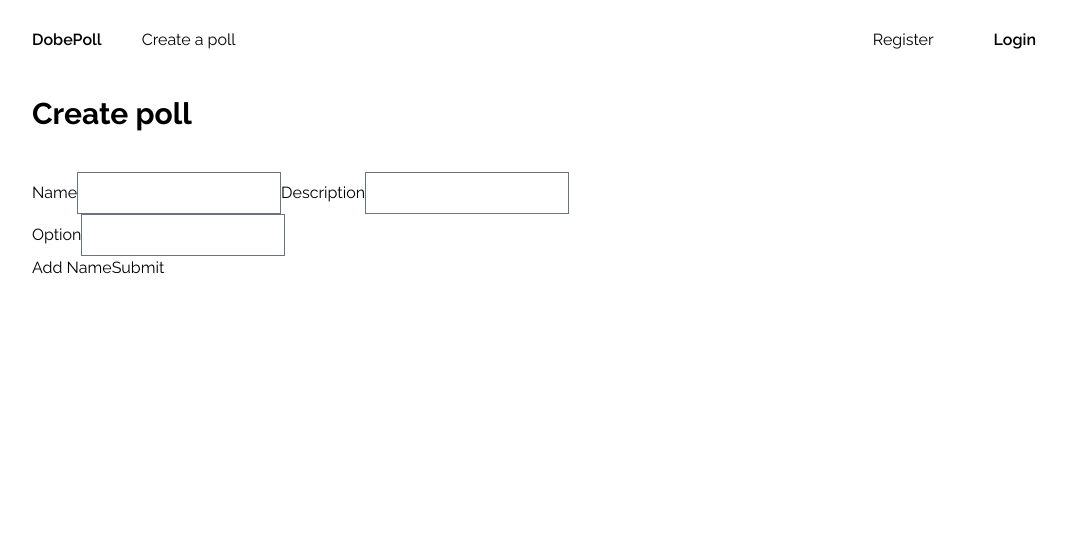
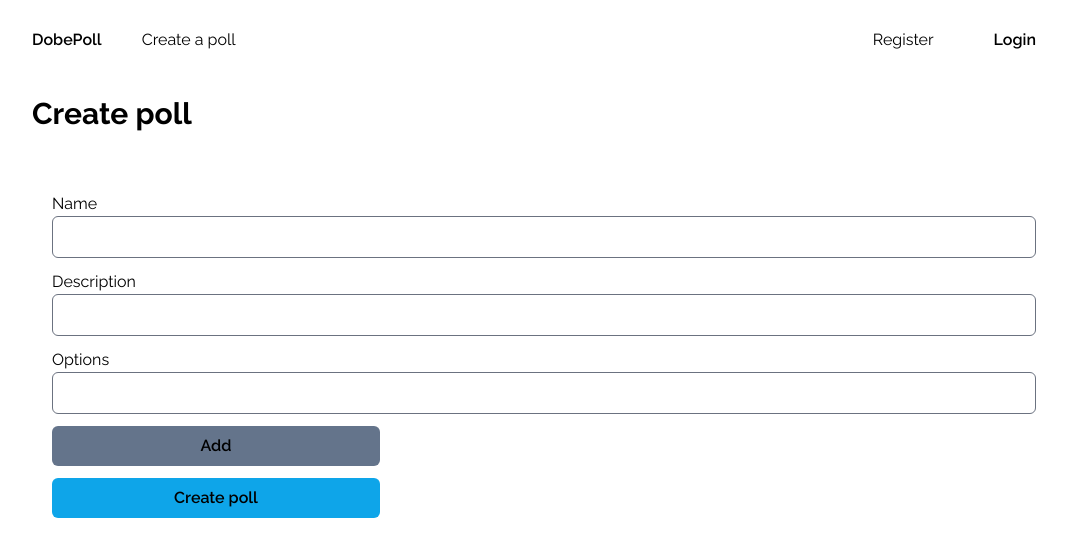
Before and after one commit to VVKDO98/dobepoll, a React (Vite) app in the folder packages/app/: page /create in a window 1280 px wide. Shown: the top 556 px of the page, without its empty margins (96-1163 px from the left). Built offline with nearby package versions, Linux system fonts and the light colour scheme.

Commit message:
Styling create form

```diff
--- a/packages/app/src/components/Button.jsx
+++ b/packages/app/src/components/Button.jsx
@@ -1,9 +1,10 @@
 import React from 'react'
 import { Link } from 'react-router-dom'
 
-const Button = ({ content, link, secondary, event }) => {
+const Button = ({ type, content, link, secondary, event }) => {
   if (!link) {
     return <button
+              type={type}
               className={secondary ? 'w-1/3 h-10 bg-slate-500 rounded-md font-semibold' : 'w-1/3 h-10 bg-sky-500 rounded-md font-semibold'}
               onClick={event || undefined}
             >
@@ -13,6 +14,7 @@ const Button = ({ content, link, secondary, event }) => {
 
   return (
     <button
+      type={type}
       className={secondary ? 'w-1/3 h-10 bg-slate-500 rounded-md font-semibold' : 'w-1/3 h-10 bg-sky-500 rounded-md font-semibold'}
     >
       <Link to={link}>{content}</Link>
--- a/packages/app/src/components/CreatePollComp.jsx
+++ b/packages/app/src/components/CreatePollComp.jsx
@@ -2,6 +2,7 @@ import React, { useState } from 'react'
 import { gql, useMutation } from '@apollo/client'
 import { Formik, Field, Form } from 'formik'
 import { useNavigate } from 'react-router-dom'
+import Button from './Button'
 
 const POST_POLL = gql`
 mutation Mutation($poll: PollInput!) {
@@ -26,6 +27,7 @@ const FormikForm = () => {
   const navigate = useNavigate()
 
   return (
+    <div className='w-full p-5 dark:bg-slate-600 rounded-md'>
       <Formik
         initialValues={{
           name: '',
@@ -40,34 +42,34 @@ const FormikForm = () => {
         }}
       >
         {({ values }) => (
-        <Form>
+          <Form className='w-full'>
+            <div className='mb-3 flex flex-col'>
               <label htmlFor="name">Name</label>
-          <Field type="text" name="name" />
-
+              <Field className='dark:bg-slate-800 dark:border-slate-800 rounded-md' type="text" name="name" />
+            </div>
+            <div className='mb-3 flex flex-col'>
               <label htmlFor="description">Description</label>
-          <Field type="text" name="description" />
-
+              <Field className='dark:bg-slate-800 dark:border-slate-800 rounded-md' type="text" name="description" />
+            </div>
+            <div>
+              <label htmlFor="options">Options</label>
               {values.options.map((item, idx) => (
-            <div key={`name-${idx}`}>
-              <label htmlFor={`name-${idx}`}>Option</label>
-              <Field type="text" name={`options[${idx}].name`} />
+                <div className='mb-3' key={`name-${idx}`}>
+                  <Field className='w-full dark:bg-slate-800 dark:border-slate-800 rounded-md' type="text" name={`options[${idx}].name`} />
                 </div>
               ))}
-
-          <button
-            type="button"
-            onClick={() => {
+            </div>
+            <div className='flex flex-col gap-3'>
+            <Button type={'button'} content={'Add'} secondary={true} event={() => {
               values.options.push({ name: '' })
               setCount(count + 1)
-            }}
-          >
-            Add Name
-          </button>
-
-          <button type="submit">Submit</button>
+            }}/>
+            <Button type={'submit'} content={'Create poll'} />
+            </div>
           </Form>
         )}
       </Formik>
+    </div>
   )
 }
 
```
Also changed, not shown: 1 other file (tests, documents, lock files or other folders). Lines whose indentation alone changed are shown as unchanged.
